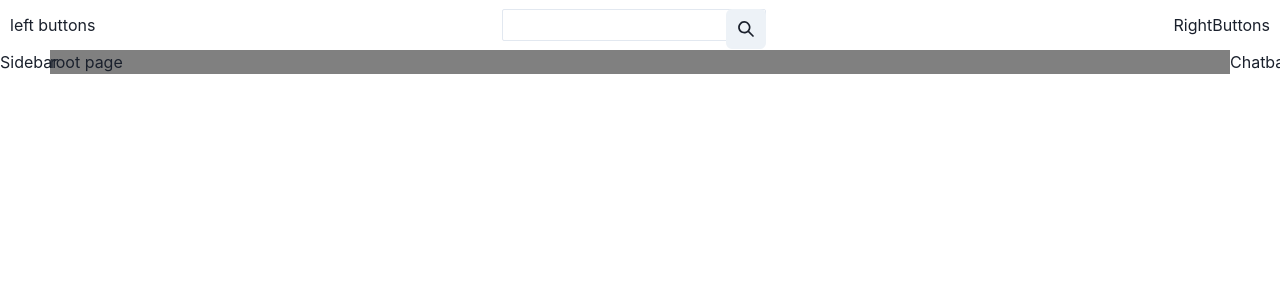
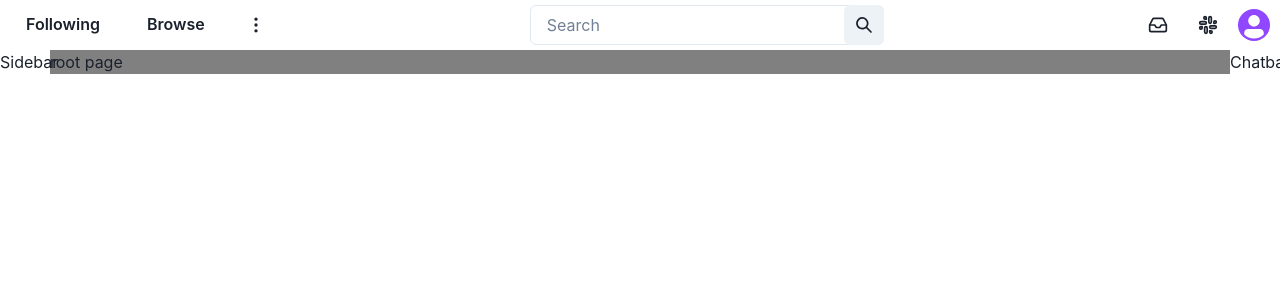
Before and after one commit to jeffigy/twitch, a Next.js app: page / in a window 1280 px wide. Shown: the top 300 px of the page. Built offline with nearby package versions, Linux system fonts and the light colour scheme.

Commit message:
navbar partially done

```diff
--- a/src/components/Layout/Layout.tsx
+++ b/src/components/Layout/Layout.tsx
@@ -1,6 +1,6 @@
 import { Flex } from "@chakra-ui/react";
 import Chatbar from "components/Chatbar/Chatbar";
-import Navbar from "components/Navbar.tsx/Navbar";
+import Navbar from "components/Navbar/Navbar";
 import Sidebar from "components/Sidebar/Sidebar";
 import React from "react";
 
--- a/src/components/Navbar.tsx/LeftButtons.tsx
+++ /dev/null
@@ -1,8 +0,0 @@
-import React from "react";
-
-type LeftButtonsProps = {};
-
-const LeftButtons: React.FC<LeftButtonsProps> = () => {
-  return <div>left buttons</div>;
-};
-export default LeftButtons;
--- a/src/components/Navbar.tsx/RightButtons.tsx
+++ /dev/null
@@ -1,8 +0,0 @@
-import React from "react";
-
-type RightButtonsProps = {};
-
-const RightButtons: React.FC<RightButtonsProps> = () => {
-  return <div>RightButtons</div>;
-};
-export default RightButtons;
--- /dev/null
+++ b/src/components/Navbar/LeftButtons.tsx
@@ -0,0 +1,52 @@
+import {
+  Avatar,
+  Button,
+  Flex,
+  HStack,
+  Icon,
+  IconButton,
+  Stack,
+} from "@chakra-ui/react";
+import React from "react";
+import { Heart, Copy, MoreVertical } from "react-feather";
+type LeftButtonsProps = {};
+
+const LeftButtons: React.FC<LeftButtonsProps> = () => {
+  const buttons = [
+    { icon: Heart, label: "Following", id: 0 },
+    { icon: Copy, label: "Browse", id: 1 },
+    { icon: MoreVertical, label: "More", id: 2 },
+  ];
+  return (
+    <HStack spacing={"15px"}>
+      {buttons.slice(0, 2).map((button, index) => {
+        return (
+          <React.Fragment key={`button-${button.id}`}>
+            <IconButton
+              key={`mobile-${button.id}`} // Use a unique identifier for mobile buttons
+              display={{ base: "flex", md: "none" }}
+              bg={"transparent"}
+              icon={<Icon as={button.icon} boxSize={5} />}
+              aria-label={button.label}
+            />
+            <Button
+              key={`desktop-${button.id}`} // Use a unique identifier for desktop buttons
+              bg={"transparent"}
+              display={{ base: "none", md: "flex" }}
+            >
+              {button.label}
+            </Button>
+          </React.Fragment>
+        );
+      })}
+
+      <IconButton
+        key={3}
+        bg={"transparent"}
+        icon={<Icon as={buttons[2].icon} boxSize={5} />}
+        aria-label={buttons[2].label}
+      />
+    </HStack>
+  );
+};
+export default LeftButtons;
--- a/src/components/Navbar.tsx/Navbar.tsx
+++ b/src/components/Navbar/Navbar.tsx
@@ -1,7 +1,7 @@
 import { Flex, Spacer } from "@chakra-ui/react";
 import React from "react";
 import Searchbar from "./Searchbar";
-import LeftButtons from "./leftButtons";
+import LeftButtons from "./LeftButtons";
 import RightButtons from "./RightButtons";
 
 type NavbarProps = {};
--- /dev/null
+++ b/src/components/Navbar/RightButtons.tsx
@@ -0,0 +1,93 @@
+import { SearchIcon } from "@chakra-ui/icons";
+import {
+  Avatar,
+  HStack,
+  Icon,
+  IconButton,
+  Input,
+  InputGroup,
+  InputRightElement,
+  Popover,
+  PopoverArrow,
+  PopoverBody,
+  PopoverCloseButton,
+  PopoverContent,
+  PopoverHeader,
+  PopoverTrigger,
+  useBreakpointValue,
+} from "@chakra-ui/react";
+import React, { useEffect, useState } from "react";
+import { Search, Inbox, Slack, MessageSquare, Layers } from "react-feather";
+type RightButtonsProps = {};
+
+const RightButtons: React.FC<RightButtonsProps> = () => {
+  const [isPopoverOpen, setIsPopoverOpen] = useState(false);
+  const isLgScreen = useBreakpointValue({ base: false, lg: true });
+
+  useEffect(() => {
+    const handleResize = () => {
+      if (isPopoverOpen && !isLgScreen) {
+        setIsPopoverOpen(false);
+      }
+    };
+
+    window.addEventListener("resize", handleResize);
+    return () => {
+      window.removeEventListener("resize", handleResize);
+    };
+  }, [isPopoverOpen, isLgScreen]);
+
+  const buttons = [
+    { icon: Search, label: "search" },
+    { icon: Inbox, label: "inbox" },
+    { icon: Slack, label: "slack" },
+    { icon: MessageSquare, label: "message" },
+    { icon: Layers, label: "layers" },
+  ];
+  return (
+    <HStack spacing={"10px"}>
+      <Popover
+        isOpen={isPopoverOpen}
+        onOpen={() => setIsPopoverOpen(true)}
+        onClose={() => setIsPopoverOpen(false)}
+      >
+        <PopoverTrigger>
+          <IconButton
+            key={0}
+            display={{ base: "flex", md: "none" }}
+            bg={"transparent"}
+            icon={<Icon as={buttons[0].icon} boxSize={5} />}
+            aria-label={buttons[0].label}
+          />
+        </PopoverTrigger>
+        <PopoverContent>
+          <PopoverArrow />
+          <PopoverBody>
+            <InputGroup size={"md"}>
+              <Input
+                placeholder={"Search"}
+                minWidth={{ md: "227px", lg: "354px" }}
+                width="100%"
+              />
+              <InputRightElement>
+                <IconButton icon={<SearchIcon />} aria-label="search-button" />
+              </InputRightElement>
+            </InputGroup>
+          </PopoverBody>
+        </PopoverContent>
+      </Popover>
+      {buttons.slice(1, 3).map((button, index) => {
+        return (
+          <IconButton
+            key={index}
+            bg={"transparent"}
+            icon={<Icon as={button.icon} boxSize={5} />}
+            aria-label={button.label}
+          />
+        );
+      })}
+      <Avatar size={"sm"} bg={"brand.PrimaryColor"} />
+    </HStack>
+  );
+};
+export default RightButtons;
--- a/src/components/Navbar.tsx/Searchbar.tsx
+++ b/src/components/Navbar/Searchbar.tsx
@@ -7,18 +7,26 @@ import {
   InputRightAddon,
   InputRightElement,
 } from "@chakra-ui/react";
-import React from "react";
+import React, { useState } from "react";
 
 type SearchbarProps = {};
 
 const Searchbar: React.FC<SearchbarProps> = () => {
+  const [searchValue, setSearchValue] = useState("");
   return (
-    <Flex>
-      <InputGroup>
-        <Input size={"sm"} w={"auto"} />
+    <Flex display={{ base: "none", md: "flex" }}>
+      <InputGroup size={"md"}>
+        <Input
+          placeholder={"Search"}
+          minWidth={{ md: "227px", lg: "354px" }}
+          width="100%"
+          value={searchValue}
+          onChange={(e) => setSearchValue(e.target.value)}
+        />
         <InputRightElement>
           <IconButton
-            h={"inherit"}
+            // size={"sm"}
+            // bg={"transparent"}
             icon={<SearchIcon />}
             aria-label="search-button"
           />
```
Also changed, not shown: src/components/Navbar/Logo.tsx (added).
